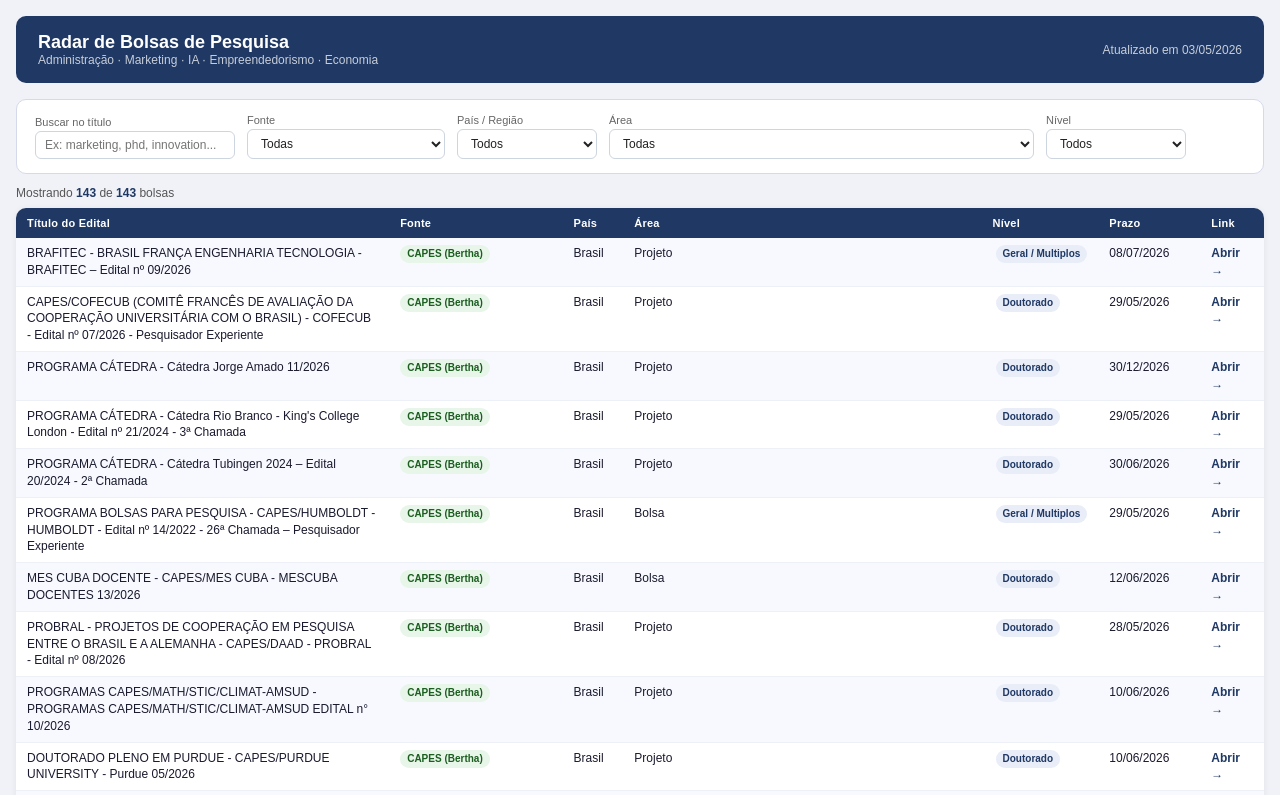
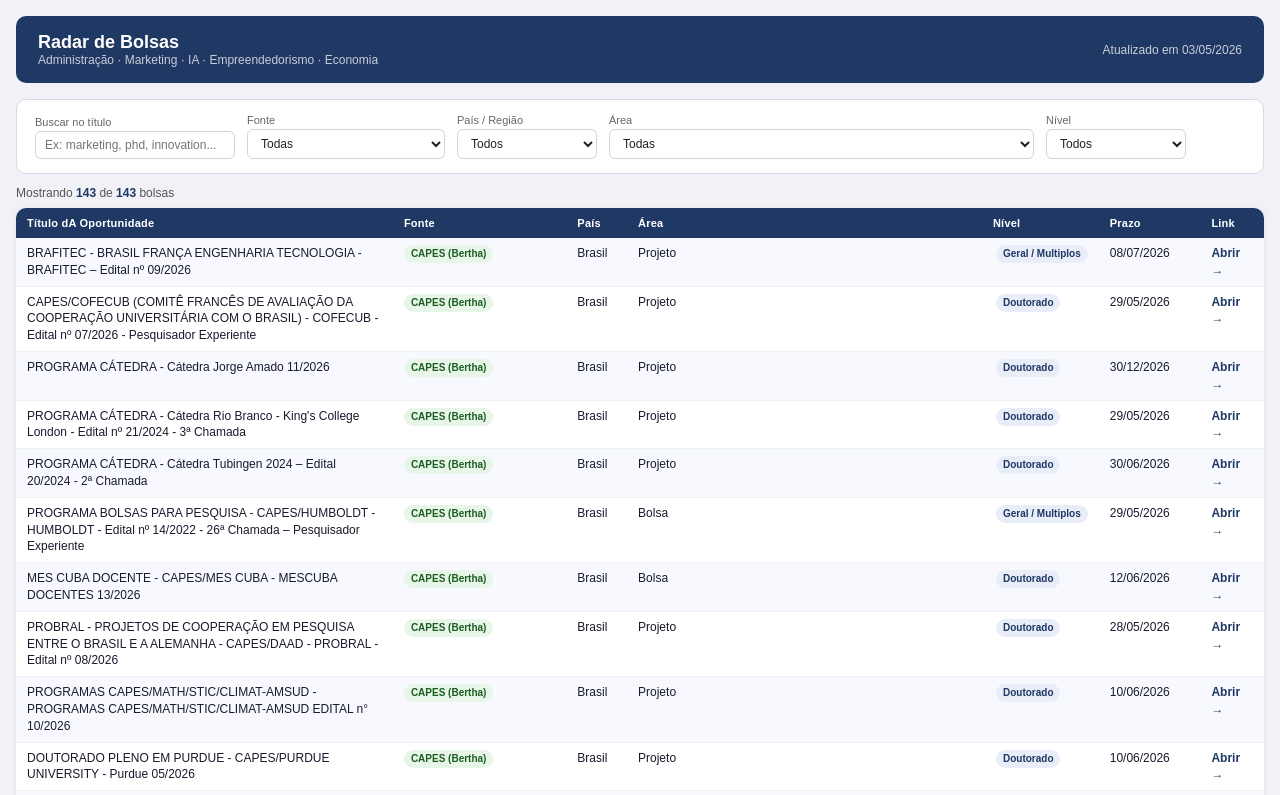
Before and after one commit to lucasdamasio1-commits/bolsas, a plain HTML site: page bolsas/index.html in a window 1280 px wide. Shown: the top 795 px of the page. Drawn offline with Linux system fonts and the light colour scheme.

Commit message:
update 2026-05-03

```diff
--- a/bolsas/index.html
+++ b/bolsas/index.html
@@ -41,7 +41,7 @@ a:hover{text-decoration:underline}
 
 <header>
   <div>
-    <h1>Radar de Bolsas de Pesquisa</h1>
+    <h1>Radar de Bolsas</h1>
     <p>Administração · Marketing · IA · Empreendedorismo · Economia</p>
   </div>
   <p>Atualizado em 03/05/2026</p>
@@ -64,7 +64,7 @@ a:hover{text-decoration:underline}
 
 <table>
   <thead><tr>
-    <th>Título do Edital</th>
+    <th>Título dA Oportunidade</th>
     <th>Fonte</th>
     <th>País</th>
     <th>Área</th>
```
Also changed, not shown: index.html (+2 -2 lines), 2 other files.
